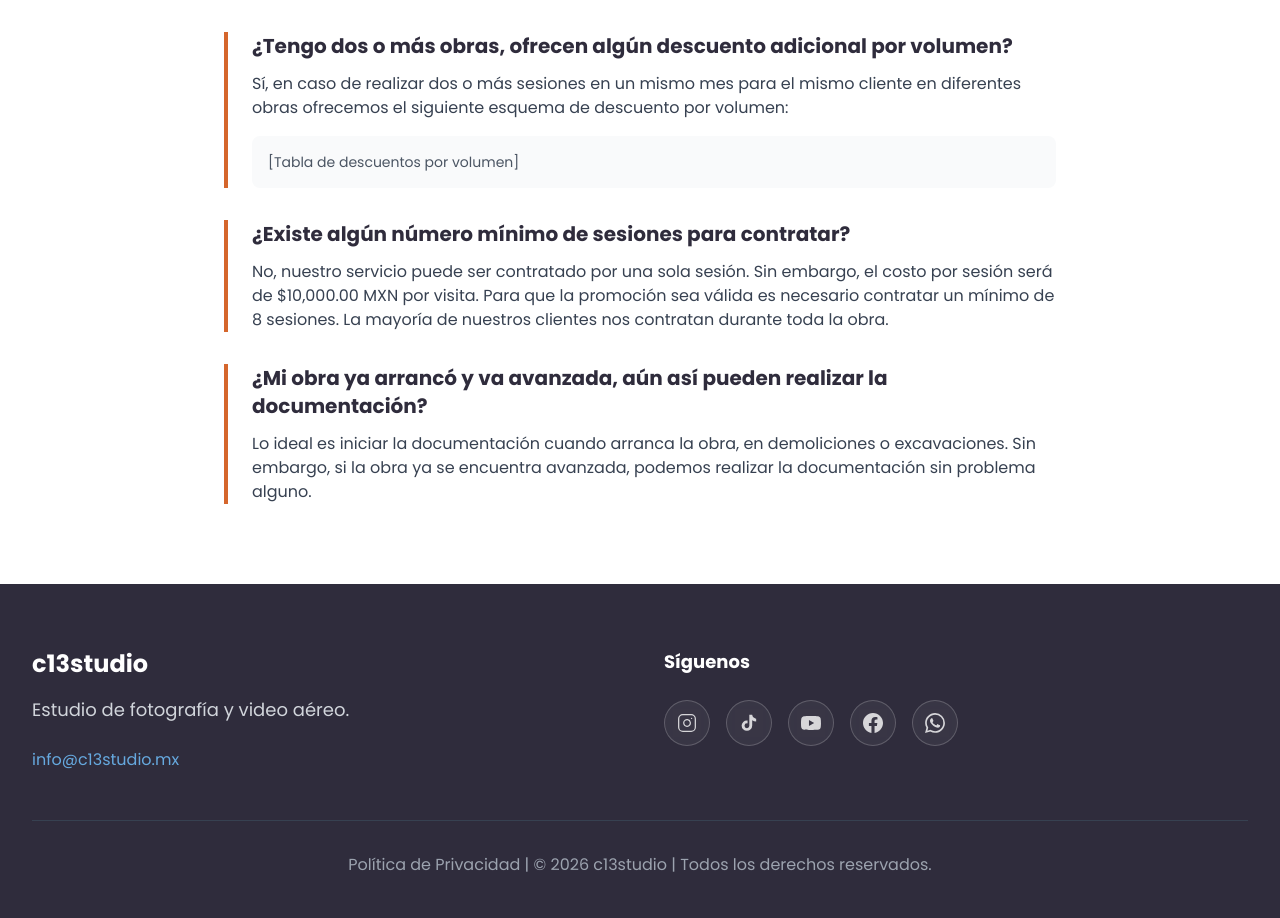
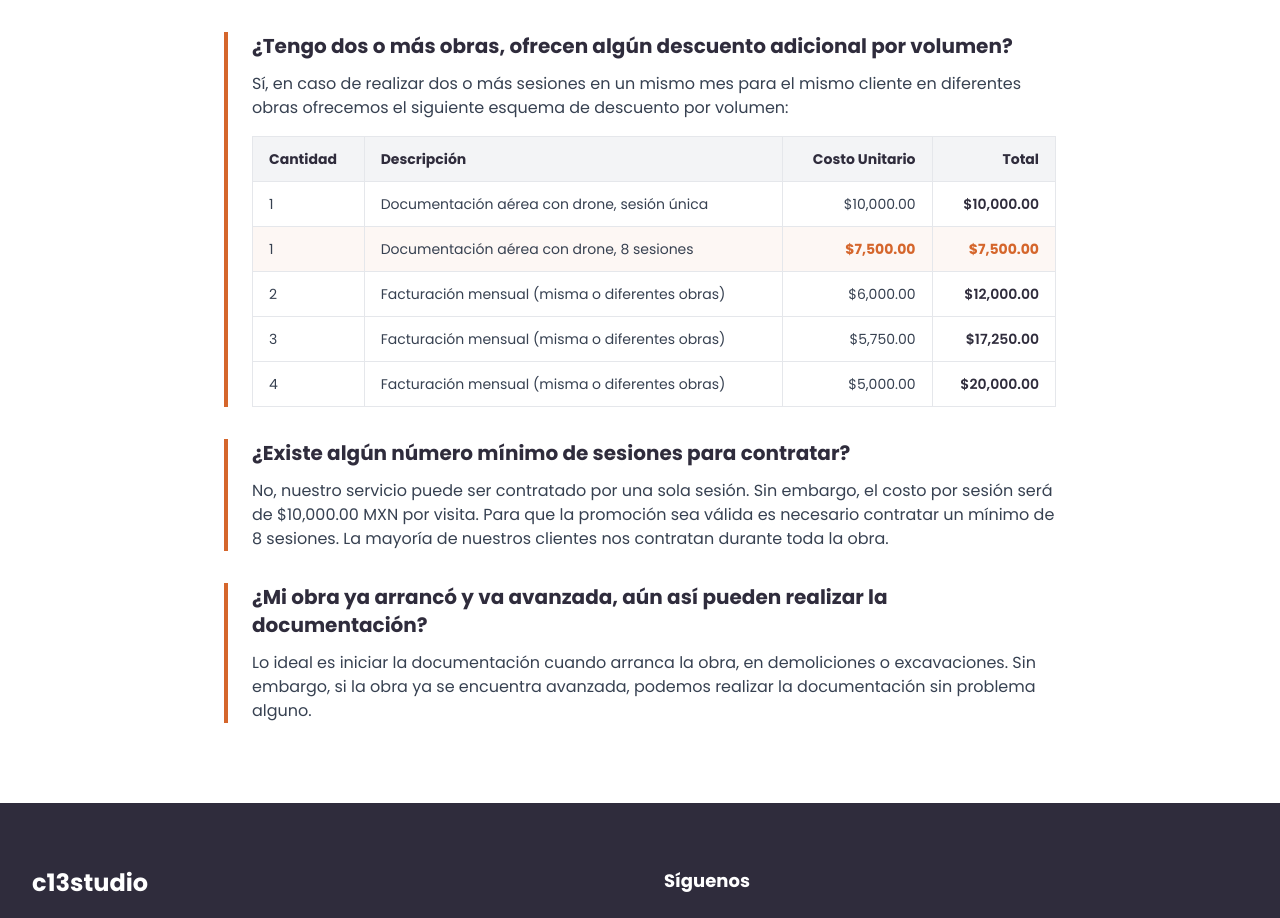
Before and after one commit to chapsMX/c13studio_2026, a Next.js app: page /documentacion in a window 1280 px wide. Shown: the part 2363-3281 px from the top of the page. Built offline with nearby package versions, Linux system fonts and the light colour scheme.

Commit message:
feat: add discount pricing table to FAQ section

```diff
--- a/app/documentacion/page.tsx
+++ b/app/documentacion/page.tsx
@@ -273,11 +273,50 @@ export default function Documentacion() {
               <p className="text-gray-700 mb-4">
                 Sí, en caso de realizar dos o más sesiones en un mismo mes para el mismo cliente en diferentes obras ofrecemos el siguiente esquema de descuento por volumen:
               </p>
-              {/* Tabla de descuentos - placeholder */}
-              <div className="bg-gray-50 p-4 rounded-lg">
-                <p className="text-sm text-gray-600">
-                  [Tabla de descuentos por volumen]
-                </p>
+              {/* Tabla de descuentos */}
+              <div className="overflow-x-auto">
+                <table className="w-full border-collapse text-sm">
+                  <thead>
+                    <tr className="bg-gray-100 border border-gray-300">
+                      <th className="px-4 py-3 text-left font-bold text-c13-dark border">Cantidad</th>
+                      <th className="px-4 py-3 text-left font-bold text-c13-dark border">Descripción</th>
+                      <th className="px-4 py-3 text-right font-bold text-c13-dark border">Costo Unitario</th>
+                      <th className="px-4 py-3 text-right font-bold text-c13-dark border">Total</th>
+                    </tr>
+                  </thead>
+                  <tbody>
+                    <tr className="border border-gray-300">
+                      <td className="px-4 py-3 text-gray-700 border">1</td>
+                      <td className="px-4 py-3 text-gray-700 border">Documentación aérea con drone, sesión única</td>
+                      <td className="px-4 py-3 text-right text-gray-700 border">$10,000.00</td>
+                      <td className="px-4 py-3 text-right font-semibold text-c13-dark border">$10,000.00</td>
+                    </tr>
+                    <tr className="border border-gray-300 bg-c13-orange/5">
+                      <td className="px-4 py-3 text-gray-700 border">1</td>
+                      <td className="px-4 py-3 text-gray-700 border">Documentación aérea con drone, 8 sesiones</td>
+                      <td className="px-4 py-3 text-right text-c13-orange font-bold border">$7,500.00</td>
+                      <td className="px-4 py-3 text-right font-bold text-c13-orange border">$7,500.00</td>
+                    </tr>
+                    <tr className="border border-gray-300">
+                      <td className="px-4 py-3 text-gray-700 border">2</td>
+                      <td className="px-4 py-3 text-gray-700 border">Facturación mensual (misma o diferentes obras)</td>
+                      <td className="px-4 py-3 text-right text-gray-700 border">$6,000.00</td>
+                      <td className="px-4 py-3 text-right font-semibold text-c13-dark border">$12,000.00</td>
+                    </tr>
+                    <tr className="border border-gray-300">
+                      <td className="px-4 py-3 text-gray-700 border">3</td>
+                      <td className="px-4 py-3 text-gray-700 border">Facturación mensual (misma o diferentes obras)</td>
+                      <td className="px-4 py-3 text-right text-gray-700 border">$5,750.00</td>
+                      <td className="px-4 py-3 text-right font-semibold text-c13-dark border">$17,250.00</td>
+                    </tr>
+                    <tr className="border border-gray-300">
+                      <td className="px-4 py-3 text-gray-700 border">4</td>
+                      <td className="px-4 py-3 text-gray-700 border">Facturación mensual (misma o diferentes obras)</td>
+                      <td className="px-4 py-3 text-right text-gray-700 border">$5,000.00</td>
+                      <td className="px-4 py-3 text-right font-semibold text-c13-dark border">$20,000.00</td>
+                    </tr>
+                  </tbody>
+                </table>
               </div>
             </div>
 
```
